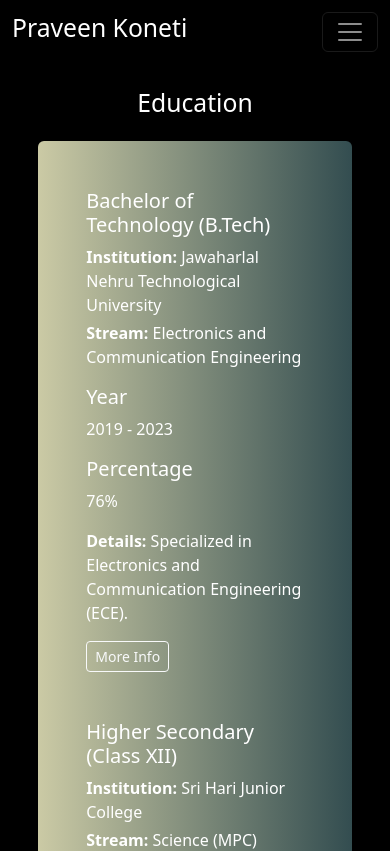
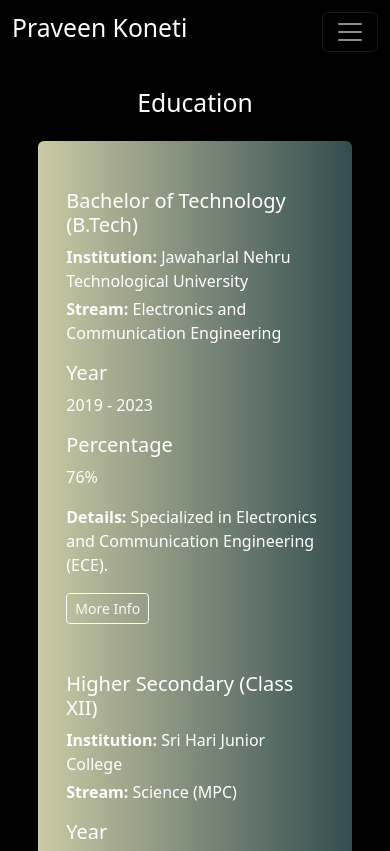
Before and after one commit to PraveenKoneti/praveen, a React (Vite) app: page /education in a window 390 px wide. Shown: the top 851 px of the page. Built offline with nearby package versions, Linux system fonts and the light colour scheme.

Commit message:
Media Query Add

```diff
--- a/src/App.css
+++ b/src/App.css
@@ -129,6 +129,10 @@ body{
     }
     .custom-hire{ font-size: 8px;}
     .custom-resume{ font-size: 8px;}
+
+    .custom-overView{padding:4px !important;}
+    .custom-education{padding-left: 4px !important; padding-right: 4px !important;}
+
   }
 
 }
--- a/src/pages/dashboard.jsx
+++ b/src/pages/dashboard.jsx
@@ -3,12 +3,12 @@ import Footer from "./footer";
 import Navbar from "./navbar";
 
 import { BrowserRouter } from "react-router-dom";
-import useDisableDevTools from "../hooks/useDisableDevTools";
+// import useDisableDevTools from "../hooks/useDisableDevTools";
 
 const Dashboard = () => {
 
     // Using useDisableDevTools custom hook inside the functional component
-    useDisableDevTools();
+    // useDisableDevTools();
 
     return(
 
```
